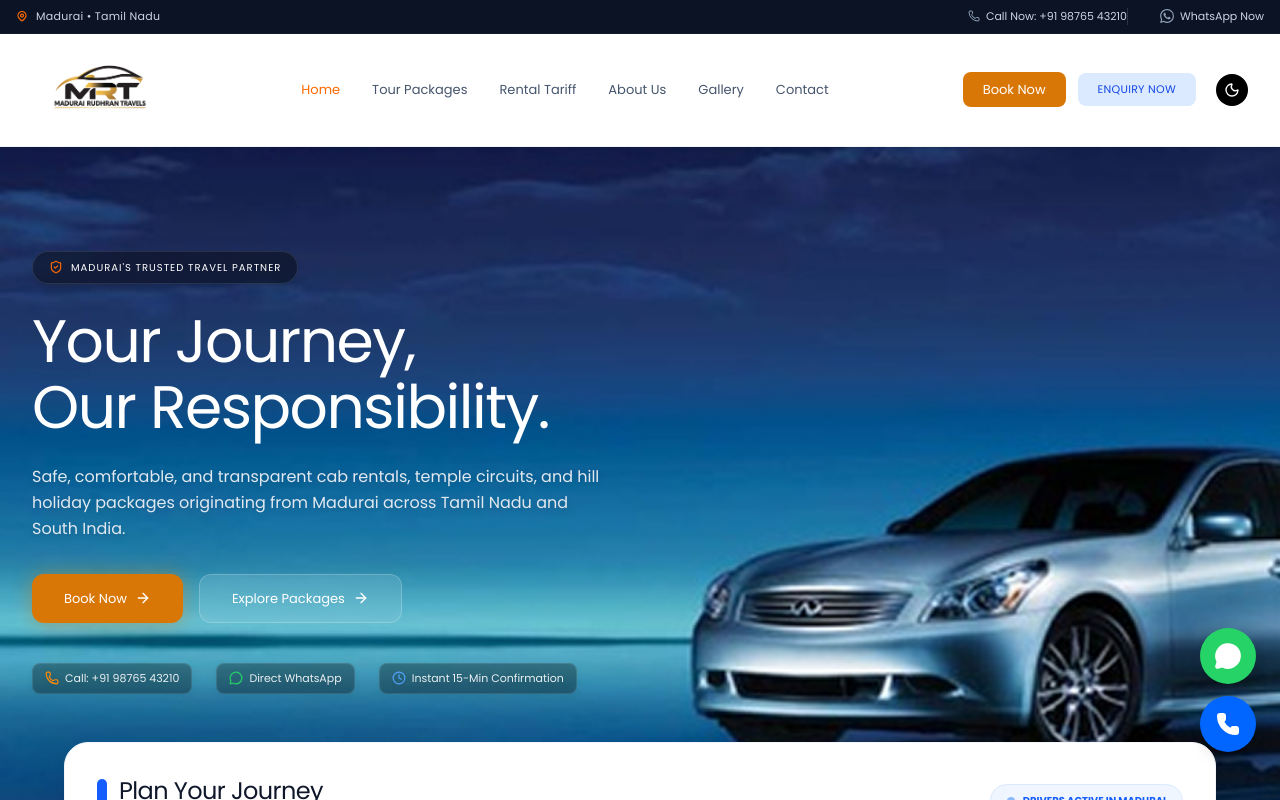
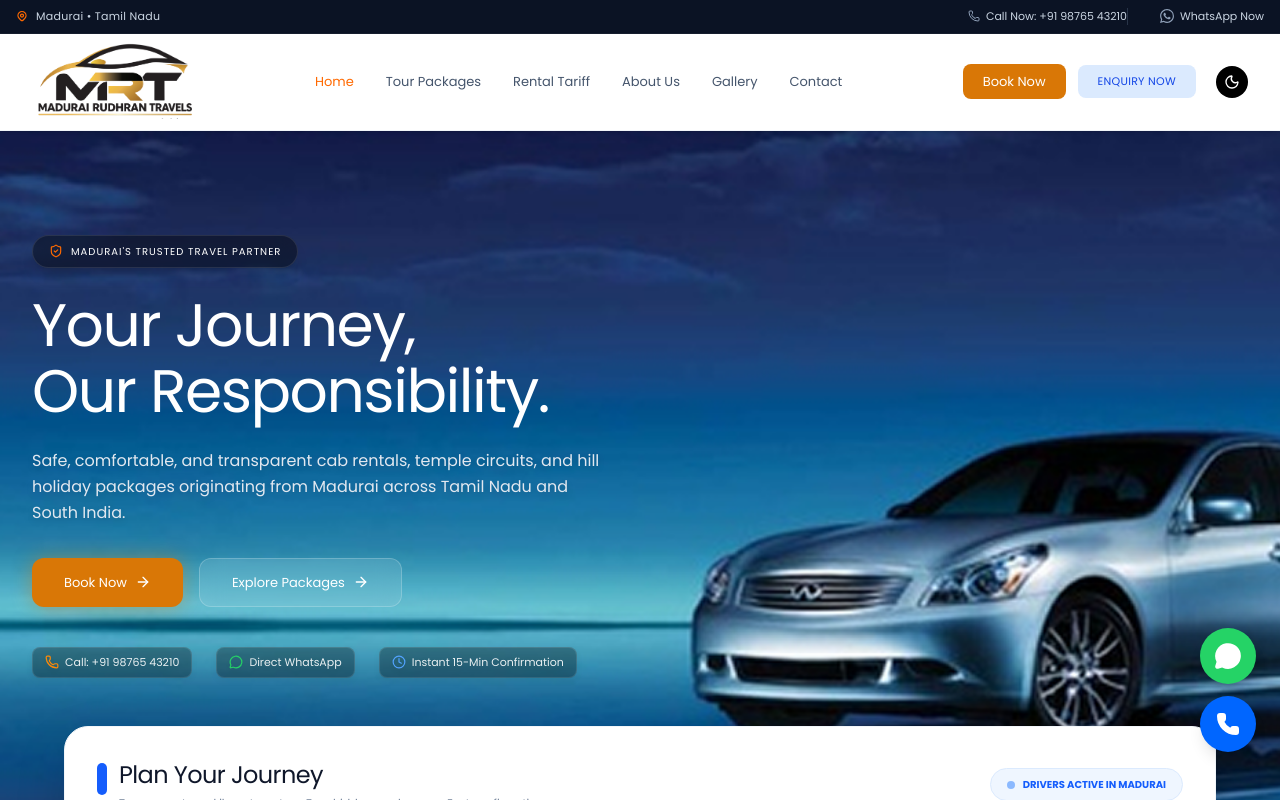
Before and after one commit to aeropeak26/Rudhran_travels, a Next.js app: page / in a window 1280 px wide. Shown: the top 800 px of the page. Built offline with nearby package versions, Linux system fonts and the light colour scheme.

Commit message:
Reduce navbar padding

```diff
--- a/src/components/Header.tsx
+++ b/src/components/Header.tsx
@@ -37,7 +37,7 @@ export default function Header({ onOpenBookingModal }: HeaderProps) {
 
   return (
     <header className={`sticky top-0 z-50 transition-all duration-300 poppins-regular ${
-      isScrolled ? 'bg-white shadow-md py-3' : 'bg-white shadow-sm py-4 border-b border-slate-100'
+      isScrolled ? 'bg-white shadow-md py-1.5' : 'bg-white shadow-sm py-2 border-b border-slate-100'
     }`}>
       <div className="max-w-7xl mx-auto px-4 sm:px-6 lg:px-8 flex items-center justify-between">
 
```
Also changed, not shown: public/images/logo.png.
